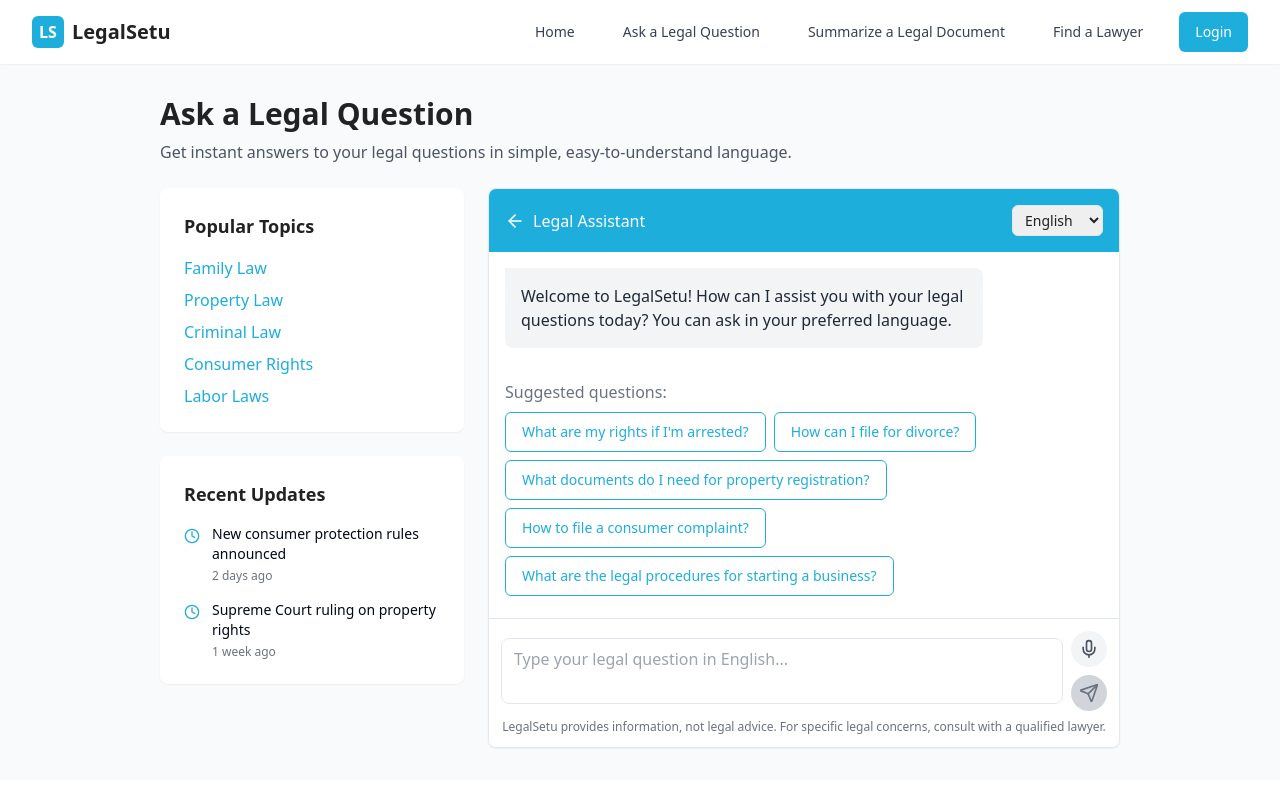
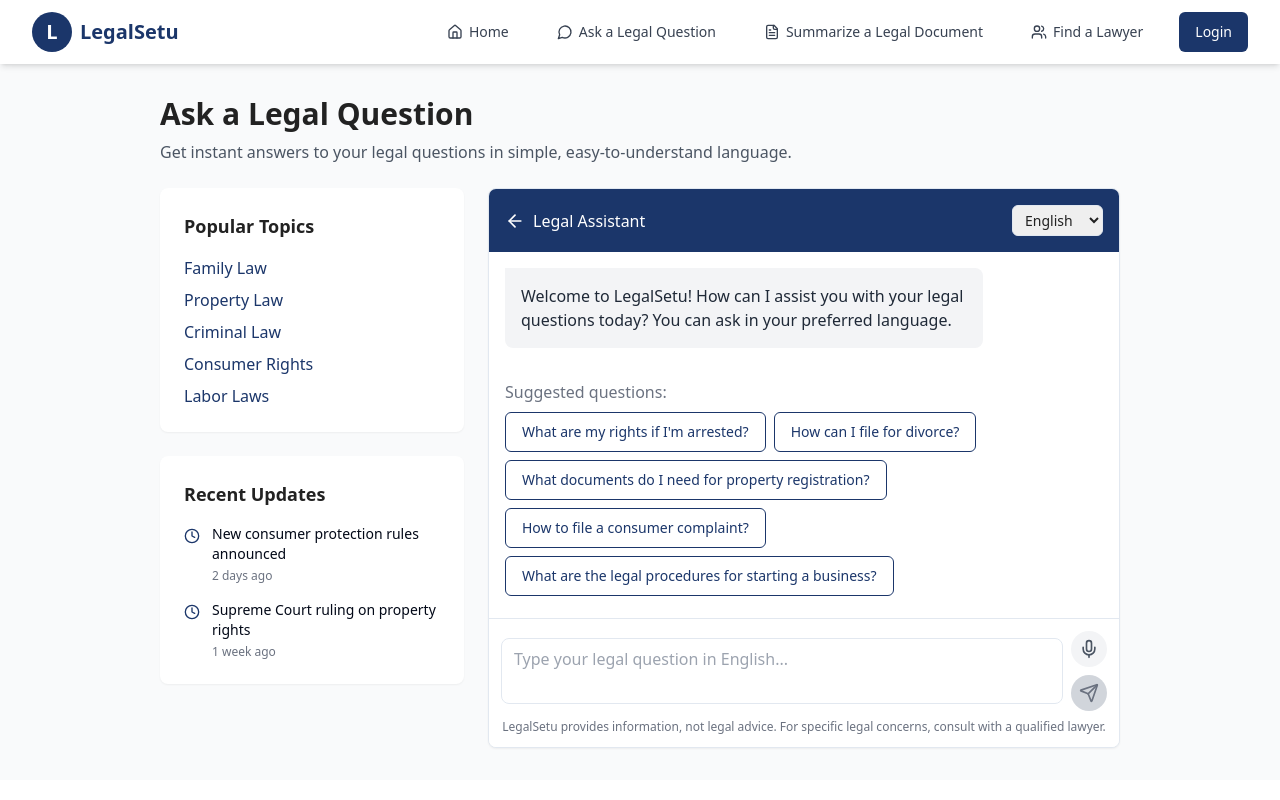
Before and after one commit to TaniyaVallecha/legalsetu-blue-bridge, a React (Vite) app: page /ask in a window 1280 px wide. Shown: the top 800 px of the page. Built offline with nearby package versions, Linux system fonts and the light colour scheme.

Commit message:
Refactor: Improve UI and design of the application

```diff
--- a/src/components/Navbar.tsx
+++ b/src/components/Navbar.tsx
@@ -1,7 +1,7 @@
 
 import React, { useState } from 'react';
 import { Link } from 'react-router-dom';
-import { Menu, X, User, ChevronDown } from 'lucide-react';
+import { Menu, X, User, Home, MessageCircle, FileText, Users, ChevronDown } from 'lucide-react';
 import { Button } from '@/components/ui/button';
 
 const Navbar = () => {
@@ -9,22 +9,34 @@ const Navbar = () => {
   const [isLoggedIn, setIsLoggedIn] = useState(false);
 
   return (
-    <nav className="bg-white shadow-sm sticky top-0 z-50">
+    <nav className="bg-white shadow-md sticky top-0 z-50">
       <div className="max-w-7xl mx-auto px-4 sm:px-6 lg:px-8">
         <div className="flex justify-between h-16">
           <div className="flex items-center">
             <Link to="/" className="flex-shrink-0 flex items-center">
-              <div className="h-8 w-8 bg-legalsetu-primary rounded-md flex items-center justify-center text-white font-bold">LS</div>
-              <span className="ml-2 text-xl font-bold text-legalsetu-dark">LegalSetu</span>
+              <div className="h-10 w-10 bg-legalsetu-primary rounded-full flex items-center justify-center text-white font-bold text-xl">L</div>
+              <span className="ml-2 text-xl font-bold text-legalsetu-primary">LegalSetu</span>
             </Link>
           </div>
 
           {/* Desktop Nav */}
           <div className="hidden md:flex md:items-center md:space-x-6">
-            <Link to="/" className="text-gray-700 hover:text-legalsetu-primary px-3 py-2 text-sm font-medium">Home</Link>
-            <Link to="/ask" className="text-gray-700 hover:text-legalsetu-primary px-3 py-2 text-sm font-medium">Ask a Legal Question</Link>
-            <Link to="/summarize" className="text-gray-700 hover:text-legalsetu-primary px-3 py-2 text-sm font-medium">Summarize a Legal Document</Link>
-            <Link to="/find-lawyer" className="text-gray-700 hover:text-legalsetu-primary px-3 py-2 text-sm font-medium">Find a Lawyer</Link>
+            <Link to="/" className="text-gray-700 hover:text-legalsetu-primary px-3 py-2 text-sm font-medium flex items-center">
+              <Home size={16} className="mr-1.5" />
+              Home
+            </Link>
+            <Link to="/ask" className="text-gray-700 hover:text-legalsetu-primary px-3 py-2 text-sm font-medium flex items-center">
+              <MessageCircle size={16} className="mr-1.5" />
+              Ask a Legal Question
+            </Link>
+            <Link to="/summarize" className="text-gray-700 hover:text-legalsetu-primary px-3 py-2 text-sm font-medium flex items-center">
+              <FileText size={16} className="mr-1.5" />
+              Summarize a Legal Document
+            </Link>
+            <Link to="/find-lawyer" className="text-gray-700 hover:text-legalsetu-primary px-3 py-2 text-sm font-medium flex items-center">
+              <Users size={16} className="mr-1.5" />
+              Find a Lawyer
+            </Link>
 
             {isLoggedIn ? (
               <div className="relative ml-3">
@@ -62,30 +74,34 @@ const Navbar = () => {
           <div className="px-2 pt-2 pb-3 space-y-1 sm:px-3">
             <Link
               to="/"
-              className="block px-3 py-2 rounded-md text-base font-medium text-gray-700 hover:text-legalsetu-primary hover:bg-gray-50"
+              className="block px-3 py-2 rounded-md text-base font-medium text-gray-700 hover:text-legalsetu-primary hover:bg-gray-50 flex items-center"
               onClick={() => setIsMenuOpen(false)}
             >
+              <Home size={18} className="mr-2" />
               Home
             </Link>
             <Link
               to="/ask"
-              className="block px-3 py-2 rounded-md text-base font-medium text-gray-700 hover:text-legalsetu-primary hover:bg-gray-50"
+              className="block px-3 py-2 rounded-md text-base font-medium text-gray-700 hover:text-legalsetu-primary hover:bg-gray-50 flex items-center"
               onClick={() => setIsMenuOpen(false)}
             >
+              <MessageCircle size={18} className="mr-2" />
               Ask a Legal Question
             </Link>
             <Link
               to="/summarize"
-              className="block px-3 py-2 rounded-md text-base font-medium text-gray-700 hover:text-legalsetu-primary hover:bg-gray-50"
+              className="block px-3 py-2 rounded-md text-base font-medium text-gray-700 hover:text-legalsetu-primary hover:bg-gray-50 flex items-center"
               onClick={() => setIsMenuOpen(false)}
             >
+              <FileText size={18} className="mr-2" />
               Summarize a Legal Document
             </Link>
             <Link
               to="/find-lawyer"
-              className="block px-3 py-2 rounded-md text-base font-medium text-gray-700 hover:text-legalsetu-primary hover:bg-gray-50"
+              className="block px-3 py-2 rounded-md text-base font-medium text-gray-700 hover:text-legalsetu-primary hover:bg-gray-50 flex items-center"
               onClick={() => setIsMenuOpen(false)}
             >
+              <Users size={18} className="mr-2" />
               Find a Lawyer
             </Link>
 
@@ -96,9 +112,10 @@ const Navbar = () => {
             ) : (
               <Link
                 to="/login"
-                className="block px-3 py-2 text-base font-medium text-legalsetu-primary hover:bg-gray-50"
+                className="block px-3 py-2 text-base font-medium text-legalsetu-primary hover:bg-gray-50 flex items-center"
                 onClick={() => setIsMenuOpen(false)}
               >
+                <User size={18} className="mr-2" />
                 Login
               </Link>
             )}
--- a/src/index.css
+++ b/src/index.css
@@ -14,16 +14,16 @@
     --popover: 0 0% 100%;
     --popover-foreground: 222.2 84% 4.9%;
 
-    --primary: 195 85% 49%;
+    --primary: 218 60% 26%;
     --primary-foreground: 210 40% 98%;
 
-    --secondary: 195 80% 43%;
+    --secondary: 212 89% 31%;
     --secondary-foreground: 222.2 47.4% 11.2%;
 
     --muted: 210 40% 96.1%;
     --muted-foreground: 215.4 16.3% 46.9%;
 
-    --accent: 195 75% 57%;
+    --accent: 223 67% 65%;
     --accent-foreground: 222.2 47.4% 11.2%;
 
     --destructive: 0 84.2% 60.2%;
@@ -31,7 +31,7 @@
 
     --border: 214.3 31.8% 91.4%;
     --input: 214.3 31.8% 91.4%;
-    --ring: 195 85% 49%;
+    --ring: 218 60% 26%;
 
     --radius: 0.5rem;
 
@@ -55,16 +55,16 @@
     --popover: 222.2 84% 4.9%;
     --popover-foreground: 210 40% 98%;
 
-    --primary: 195 85% 49%;
-    --primary-foreground: 222.2 47.4% 11.2%;
+    --primary: 218 60% 26%;
+    --primary-foreground: 0 0% 98%;
 
-    --secondary: 195 80% 43%;
+    --secondary: 212 89% 31%;
     --secondary-foreground: 210 40% 98%;
 
     --muted: 217.2 32.6% 17.5%;
     --muted-foreground: 215 20.2% 65.1%;
 
-    --accent: 195 75% 57%;
+    --accent: 223 67% 65%;
     --accent-foreground: 210 40% 98%;
 
     --destructive: 0 62.8% 30.6%;
@@ -73,6 +73,7 @@
     --border: 217.2 32.6% 17.5%;
     --input: 217.2 32.6% 17.5%;
     --ring: 212.7 26.8% 83.9%;
+
     --sidebar-background: 240 5.9% 10%;
     --sidebar-foreground: 240 4.8% 95.9%;
     --sidebar-primary: 224.3 76.3% 48%;
@@ -91,24 +92,25 @@
 
   body {
     @apply bg-background text-foreground;
+    font-feature-settings: "rlig" 1, "calt" 1;
   }
 }
 
 @layer components {
   .service-card {
-    @apply rounded-lg bg-white p-6 shadow-md hover:shadow-lg transition-all duration-300 flex flex-col items-center text-center h-full;
+    @apply rounded-xl bg-white p-6 shadow-md hover:shadow-xl transition-all duration-300 flex flex-col items-center text-center h-full border border-gray-100;
   }
 
   .service-icon {
-    @apply text-4xl mb-4 text-legalsetu-primary;
+    @apply text-4xl mb-4 text-legalsetu-primary bg-legalsetu-lightblue p-3 rounded-full;
   }
 
   .btn-primary {
-    @apply bg-legalsetu-primary text-white px-6 py-2 rounded-md hover:bg-legalsetu-secondary transition-colors duration-200;
+    @apply bg-legalsetu-primary text-white px-6 py-2 rounded-md hover:bg-legalsetu-secondary transition-colors duration-200 shadow-md;
   }
 
   .btn-secondary {
-    @apply bg-white text-legalsetu-primary border border-legalsetu-primary px-6 py-2 rounded-md hover:bg-legalsetu-gray transition-colors duration-200;
+    @apply bg-white text-legalsetu-primary border border-legalsetu-primary px-6 py-2 rounded-md hover:bg-legalsetu-lightblue transition-colors duration-200;
   }
 
   .page-container {
@@ -116,14 +118,28 @@
   }
 
   .section-title {
-    @apply text-3xl font-bold mb-8 text-legalsetu-dark text-center;
+    @apply text-3xl font-bold mb-8 text-legalsetu-primary text-center;
+    position: relative;
+  }
+
+  .section-title::after {
+    content: '';
+    @apply block h-1 w-20 bg-legalsetu-accent mx-auto mt-2;
   }
 
   .chat-message-user {
-    @apply bg-legalsetu-gray text-legalsetu-dark p-4 rounded-lg rounded-tl-none max-w-[80%] self-start mb-4;
+    @apply bg-legalsetu-lightblue text-legalsetu-dark p-4 rounded-lg rounded-tl-none max-w-[80%] self-start mb-4;
   }
 
   .chat-message-bot {
     @apply bg-legalsetu-primary text-white p-4 rounded-lg rounded-tr-none max-w-[80%] self-end mb-4;
   }
+
+  .feature-card {
+    @apply bg-white p-6 rounded-lg shadow-md hover:shadow-lg transition-all duration-300 border-t-4;
+  }
+
+  .testimonial-card {
+    @apply bg-white rounded-lg shadow-md hover:shadow-lg transition-all duration-300 p-6 border border-gray-100;
+  }
 }
--- a/tailwind.config.ts
+++ b/tailwind.config.ts
@@ -64,11 +64,13 @@ export default {
 					ring: 'hsl(var(--sidebar-ring))'
 				},
 				legalsetu: {
-					primary: '#1EAEDB',
-					secondary: '#0FA0CE',
-					light: '#33C3F0',
+					primary: '#1B366A',      // Darker blue (main)
+					secondary: '#0D4C92',    // Secondary dark blue
+					light: '#5D8BF4',        // Light blue accent
 					gray: '#F6F6F7',
 					dark: '#222222',
+					accent: '#5271FF',      // Accent blue
+					lightblue: '#EDF2FB',   // Very light blue background
 				}
 			},
 			borderRadius: {
@@ -96,12 +98,17 @@ export default {
 				'float': {
 					'0%, 100%': { transform: 'translateY(0)' },
 					'50%': { transform: 'translateY(-10px)' }
+				},
+				'fade-in': {
+					'0%': { opacity: '0', transform: 'translateY(10px)' },
+					'100%': { opacity: '1', transform: 'translateY(0)' }
 				}
 			},
 			animation: {
 				'accordion-down': 'accordion-down 0.2s ease-out',
 				'accordion-up': 'accordion-up 0.2s ease-out',
-				'float': 'float 5s ease-in-out infinite'
+				'float': 'float 5s ease-in-out infinite',
+				'fade-in': 'fade-in 0.5s ease-out'
 			}
 		}
 	},
```
Also changed, not shown: src/components/ChatBot.tsx (+10 -10 lines), src/pages/Index.tsx (+129 -66 lines), public/lovable-uploads/3e9d67e4-0a66-42dc-9e96-7b8cd314f583.png (added).
